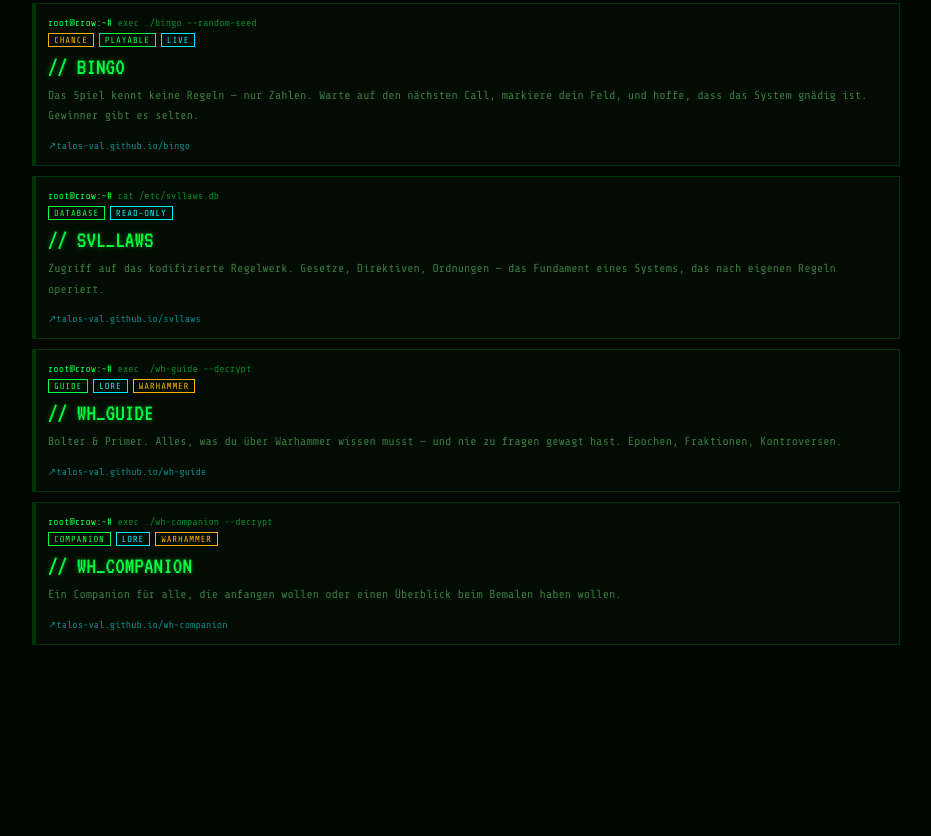
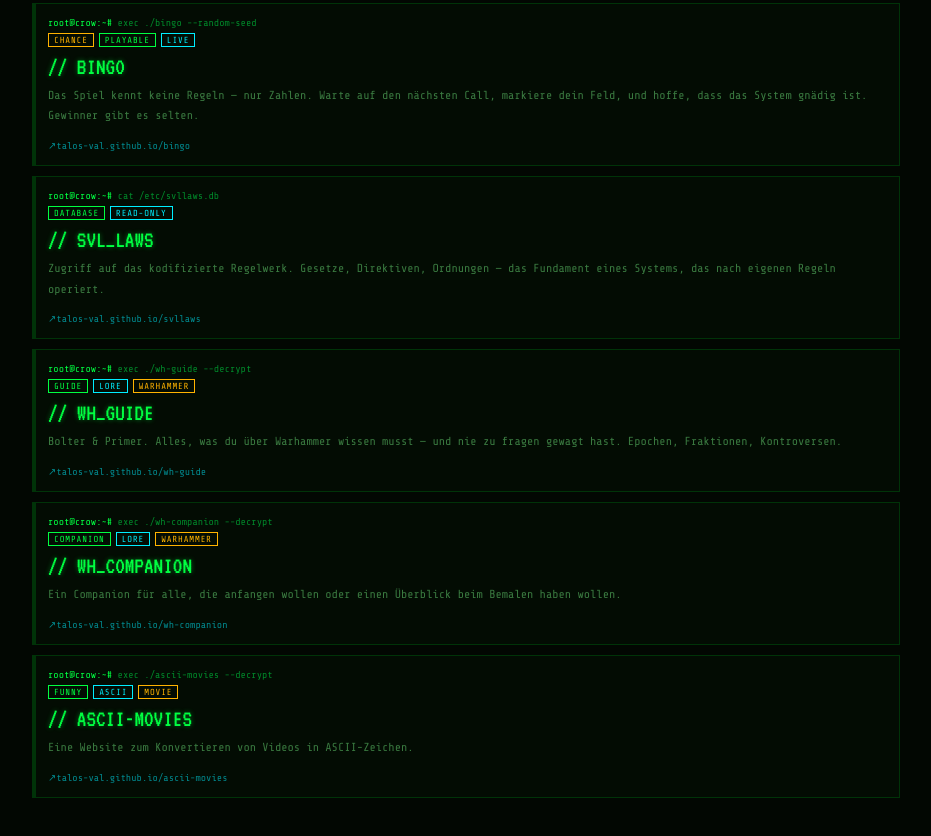
Before and after one commit to Talos-Val/database, a plain HTML site: page index.html in a window 1280 px wide. Shown: the part 966-1802 px from the top of the page, without its empty margins (174-1105 px from the left). Before the commit the page ends 1765 px from the top, so only its background shows below. Drawn offline with nearby package versions, Linux system fonts and the light colour scheme.

Commit message:
Add link to ASCII Movies website with description

```diff
--- a/index.html
+++ b/index.html
@@ -586,6 +586,18 @@
       <span class="curl">talos-val.github.io/wh-companion</span>
     </a>
 
+    <a class="card" href="https://talos-val.github.io/ascii-movies" >
+      <div class="cmd"><span class="p">root@crow:~#</span> exec ./ascii-movies --decrypt</div>
+      <div class="tags">
+        <span class="tag tg">FUNNY</span>
+        <span class="tag tc">ASCII</span>
+        <span class="tag ta">MOVIE</span>
+      </div>
+      <div class="ctitle">// ASCII-MOVIES</div>
+      <p class="cdesc">Eine Website zum Konvertieren von Videos in ASCII-Zeichen.</p>
+      <span class="curl">talos-val.github.io/ascii-movies</span>
+    </a>
+
   </div>
 
   <div class="artifact" id="artifact">
```
